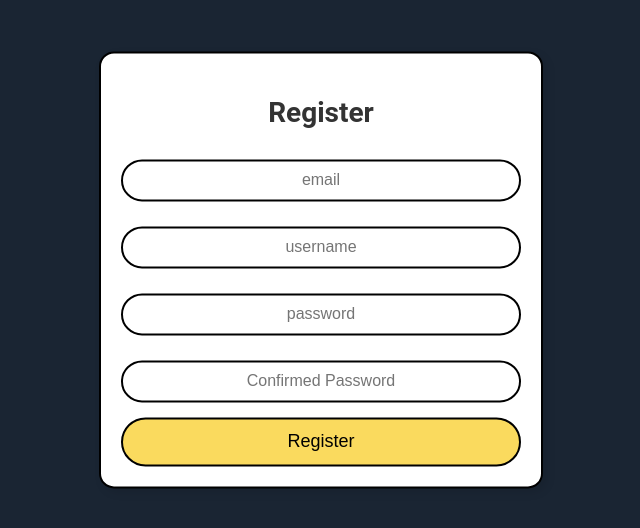
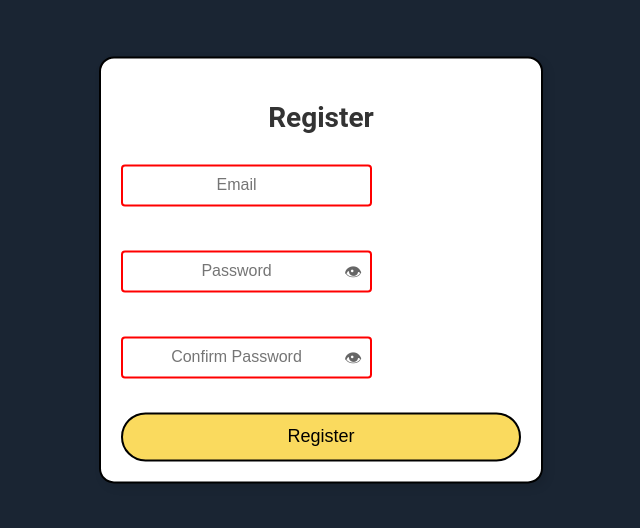
Before and after one commit to anonode/anti-ats, a Flask app: page /register in a window 1280 px wide. Shown: the part 130-658 px from the top of the page, without its empty margins (319-959 px from the left). Run offline with Flask 3, Linux system fonts and the light colour scheme; parts of the project's set-up code (start-up, migrations or seed data) failed here and were passed over.

Commit message:
added client-side input validation for registration. new styling placed in registration.css

```diff
--- /dev/null
+++ b/app/static/registration.css
@@ -0,0 +1,71 @@
+.password-wrapper {
+    position: relative;
+    display: flex;
+    align-items: center;
+    width: fit-content;
+}
+
+.password-wrapper input {
+    padding-right: 30px;
+}
+
+.toggle-password {
+    position: absolute;
+    right: 10px;
+    cursor: pointer;
+    user-select: none;
+    font-size: 1.1rem;
+    color: #666;
+}
+
+.toggle-password:hover {
+    color: #000;
+}
+
+input:valid {
+    border: 2px solid green;
+}
+
+input:invalid {
+    border: 2px solid red;
+}
+
+input {
+    padding: 8px;
+    margin-bottom: 5px;
+    border-radius: 4px;
+    border: 2px solid #ccc;
+    transition: border 0.3s ease;
+}
+
+.help-text {
+    font-size: 0.85rem;
+    color: #888;
+}
+
+.valid-text {
+    color: green;
+}
+
+.invalid-text {
+    color: red;
+}
+
+.email-wrapper {
+    position: relative;
+    display: flex;
+    align-items: center;
+    width: fit-content;
+}
+
+.email-wrapper input {
+    padding-right: 30px; /* Adjust for the icon (if any) */
+}
+
+.email-wrapper input:valid {
+    border: 2px solid green;
+}
+
+.email-wrapper input:invalid {
+    border: 2px solid red;
+}
--- a/app/templates/register.html
+++ b/app/templates/register.html
@@ -5,6 +5,7 @@
     <meta name="viewport" content="width=device-width, initial-scale=1.0">
     <title>Register</title>
     <link rel="stylesheet" href="{{ url_for('static', filename='styles.css') }}">
+    <link rel="stylesheet" href="{{ url_for('static', filename='registration.css') }}">
 </head>
 <body>
     <div class="navbar">
@@ -31,10 +32,27 @@
             {% endwith %}
         </div>
         <form method="POST" action="{{ url_for('register') }}">
-            <input type="text" name="email" placeholder="email" required><br>
-            <input type="text" name="username" placeholder="username" required><br>
-            <input type="password" name="password" placeholder="password" required><br>
-            <input type="password" name="confirmed_password" placeholder="Confirmed Password" required><br>
+            <div class="email-wrapper">
+                <input type="email" id="email" name="email" placeholder="Email" required>
+            </div>
+            <small id="email-help" class="help-text"></small><br>
+
+            <div class="password-wrapper">
+                <input type="password" id="password" name="password"
+                       placeholder="Password" required
+                       pattern="^(?=.*[a-z])(?=.*[A-Z])(?=.*\\d)(?=.*[^A-Za-z\\d]).{8,}$"
+                       title="Password must be at least 8 characters long and include uppercase, lowercase, number, and special character.">
+                <span toggle="#password" class="toggle-password">👁</span>
+            </div>
+            <small id="password-help" class="help-text"></small><br>
+
+            <div class="password-wrapper">
+                <input type="password" id="confirm-password" name="confirmed_password"
+                       placeholder="Confirm Password" required>
+                <span toggle="#confirm-password" class="toggle-password">👁</span>
+            </div>
+            <small id="match-help" class="help-text"></small><br>
+
             <button type="submit">Register</button>
         </form>
     </div>
@@ -42,5 +60,105 @@
     <div class="footer">
         <p>&copy; 2025 Anti-ATS. All rights reserved.</p>
     </div>
+
+    <script>
+        document.addEventListener('DOMContentLoaded', function () {
+            const password = document.getElementById('password');
+            const confirm = document.getElementById('confirm-password');
+            const emailInput = document.getElementById('email');
+            const emailHelp = document.getElementById('email-help');
+            const passwordHelp = document.getElementById('password-help');
+            const matchHelp = document.getElementById('match-help');
+            const form = document.querySelector('form');
+
+            const strongPasswordRegex = /^(?=.*[a-z])(?=.*[A-Z])(?=.*\d)(?=.*[^A-Za-z\d]).{8,}$/;
+            const emailRegex = /^[^\s@]+@[^\s@]+\.[^\s@]+$/;
+
+            function validatePassword() {
+                if (password.value === "") {
+                    passwordHelp.textContent = "";
+                    return false;
+                }
+
+                if (strongPasswordRegex.test(password.value)) {
+                    passwordHelp.textContent = "Strong password ✔";
+                    passwordHelp.className = "help-text valid-text";
+                    return true;
+                } else {
+                    passwordHelp.textContent = "Password must be 8+ chars, include uppercase, lowercase, number, and symbol.";
+                    passwordHelp.className = "help-text invalid-text";
+                    return false;
+                }
+            }
+
+            function validateMatch() {
+                if (confirm.value === "") {
+                    matchHelp.textContent = "";
+                    return false;
+                }
+
+                if (password.value === confirm.value) {
+                    matchHelp.textContent = "Passwords match ✔";
+                    matchHelp.className = "help-text valid-text";
+                    return true;
+                } else {
+                    matchHelp.textContent = "Passwords do not match.";
+                    matchHelp.className = "help-text invalid-text";
+                    return false;
+                }
+            }
+
+            function validateEmail() {
+                const email = emailInput.value;
+
+                if (email === "") {
+                    emailHelp.textContent = "";
+                    return false;
+                }
+
+                if (emailRegex.test(email)) {
+                    emailHelp.textContent = "Valid email ✔";
+                    emailHelp.className = "help-text valid-text";
+                    return true;
+                } else {
+                    emailHelp.textContent = "Please enter a valid email address.";
+                    emailHelp.className = "help-text invalid-text";
+                    return false;
+                }
+            }
+
+            // Validate fields on input
+            password.addEventListener('input', validatePassword);
+            confirm.addEventListener('input', validateMatch);
+            emailInput.addEventListener('input', validateEmail);
+
+            // Form submission validation
+            form.addEventListener('submit', function (event) {
+                const isEmailValid = validateEmail();
+                const isPasswordValid = validatePassword();
+                const isPasswordMatchValid = validateMatch();
+
+                // If any of the fields is invalid, prevent submission
+                if (!isEmailValid || !isPasswordValid || !isPasswordMatchValid) {
+                    event.preventDefault(); // Prevent form submission
+                    alert('Please correct the errors before submitting!');
+                }
+            });
+
+            // Toggle password visibility
+            document.querySelectorAll('.toggle-password').forEach(icon => {
+                icon.addEventListener('click', function () {
+                    const input = document.querySelector(this.getAttribute('toggle'));
+                    if (input.type === 'password') {
+                        input.type = 'text';
+                        this.textContent = '🙈';
+                    } else {
+                        input.type = 'password';
+                        this.textContent = '👁';
+                    }
+                });
+            });
+        });
+    </script>
 </body>
 </html>
```
